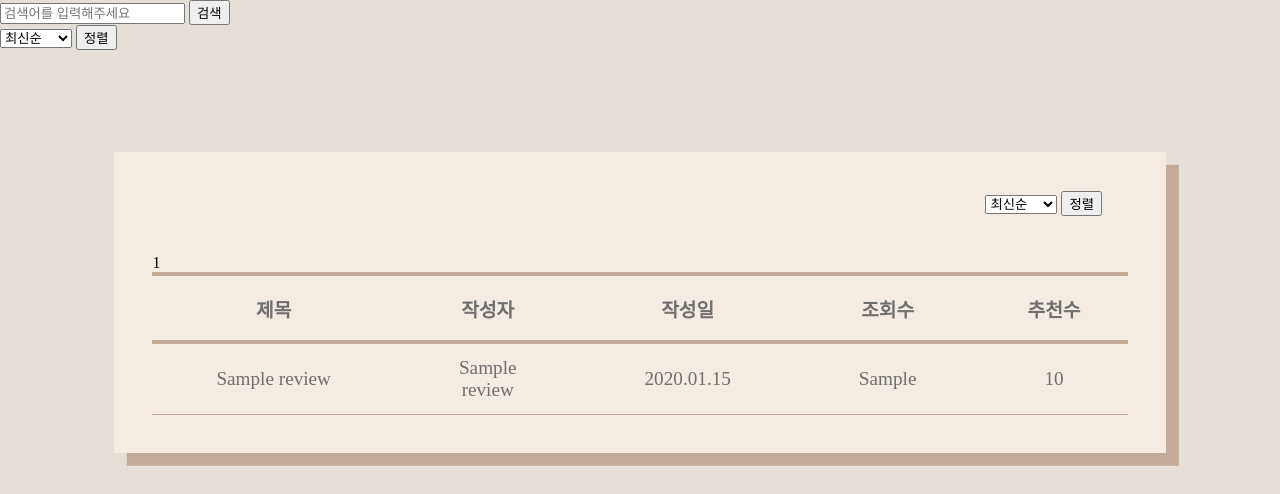
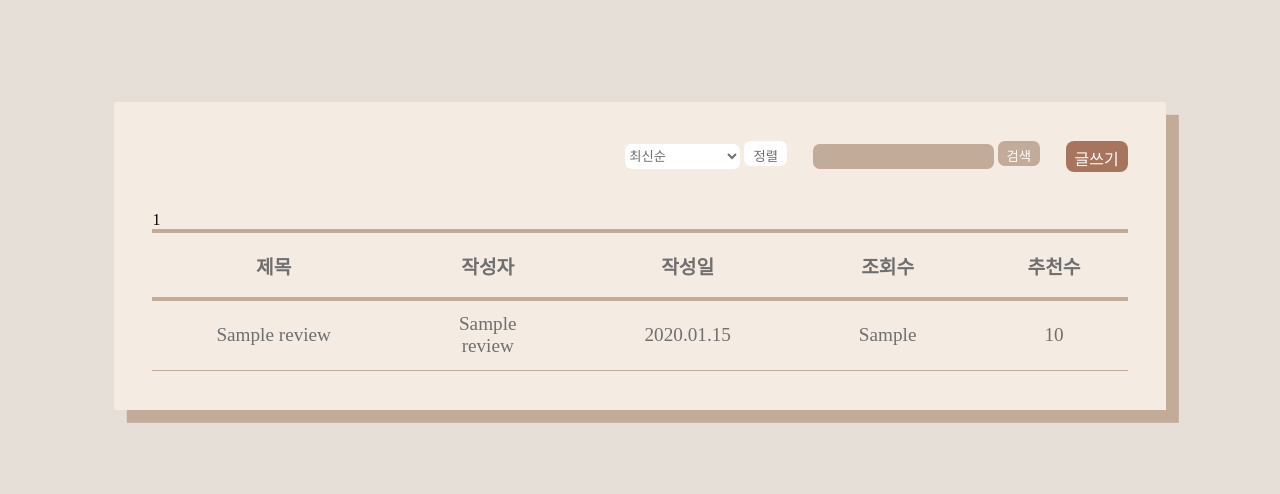
Before and after one commit to LikeLion-at-Skhu-10/haiR_Review, a Django app: template review/templates/r_list.html in a window 1280 px wide. Shown: the part 64-558 px from the top of the page. Run offline with Django 4.2, Linux system fonts and the light colour scheme; the template is opened without the code that fills it: most values are stand-ins (such as "Sample title", 1, 10 or a date in 2020); some libraries are stand-ins or nearby versions; some web fonts are replaced.

Commit message:
프론트 2차

```diff
--- a/main/static/css/list.css
+++ b/main/static/css/list.css
@@ -109,8 +109,8 @@ ul {
     grid-row: 1;
     padding-bottom: 3vw;
     display: flex;
-    justify-self: right;
-    margin-right: 2vw;
+    justify-content: right;
+	gap: 2vw;
 }
 
 .list_table {
@@ -163,3 +163,58 @@ table {
 #list_now {
 	color: #A7755E;
 }
+
+.list_search {
+	background-color: #C2AB99;
+	border: 0;
+	color: white;
+	height: 2vw;
+	border-radius: 0.5em;
+}
+
+.list_sort {
+	background-color: white;
+	border: 0;
+	color: rgb(111, 111, 111);
+	width: 9vw;
+	height: 2vw;
+	border-radius: 0.5em;
+}
+
+.list_search_button {
+	background-color: #C2AB99;
+	border: 0;
+	font-family: 'GangwonEdu_OTFBoldA';
+	color: white;
+	padding-left: 0.7vw;
+	padding-right: 0.7vw;
+	padding-top: 0.4vw;
+	padding-bottom: 0.2vw;
+	border-radius: 0.5em;
+	height: 2vw;
+}
+
+.list_sort_button {
+	background-color: white;
+	border: 0;
+	font-family: 'GangwonEdu_OTFBoldA';
+	color: rgb(111, 111, 111);
+	padding-left: 0.7vw;
+	padding-right: 0.7vw;
+	padding-top: 0.4vw;
+	padding-bottom: 0.2vw;
+	border-radius: 0.5em;
+	height: 2vw;
+}
+
+.list_write {
+	background-color: #A7755E;
+	border-radius: 0.5em;
+	font-family: 'GangwonEdu_OTFBoldA';
+	color: white;
+	text-decoration: none;
+	padding-left: 0.7vw;
+	padding-right: 0.7vw;
+	padding-top: 0.4vw;
+	padding-bottom: 0.2vw;
+}
--- a/review/templates/r_list.html
+++ b/review/templates/r_list.html
@@ -36,37 +36,29 @@
         </ul>
     </nav>
 
-<!-- 검색 -->
-<form  method="POST" action="{% url 'r_search' %}">
-    {% csrf_token %}
-    <input type="search" placeholder="검색어를 입력해주세요" name="r_searched" aria-label="검색창">
-    <button type="submit"> 검색 </button>
-</form>
+    <div class="list_layout">
+        <div class="list_back">
+			<div class="list_form">
 
 				<!-- 정렬 -->
 				<form method="GET" action="{% url 'r_list' %}">
 					<div class="col-4">
-    <select name="sort" id="sort">
+						<select name="sort" id="sort" class="list_sort">
 							<option value="r_date" id="r_date">최신순</option>
 							<option value="r_clicks" id="r_clicks">조회수순</option>
 						</select>
-    <button class="btn btn-primary" type="submit" value="">정렬</button>
+						<button class="list_sort_button" type="submit" value="">정렬</button>
 					</div>
 				</form>
 
-    <div class="list_layout">
-        <div class="list_back">
-            <div class="list_form">
-                <form method="GET" action="{% url 'r_list' %}">
-                    <div>
-                        <select name="r_sort" id="r_sort">
-                            <option value="r_date" id="r_date">최신순</option>
-                            <option value="r_clicks" id="r_clicks">조회수순</option>
-                        </select>
-                        <button type="submit" value="">정렬</button>
-                    </div>
-                    <a type="submit" href="{% url 'q_write' %}"></a>
+				<!-- 검색 -->
+				<form method="POST" action="{% url 'r_search' %}">
+					{% csrf_token %}
+					<input class="list_search" type="search" name="r_searched" aria-label="검색창">
+					<button class="list_search_button" type="submit"> 검색 </button>
 				</form>
+
+				<a class="list_write" type="submit" href="{% url 'q_write' %}">글쓰기</a>
 			</div>
             <div class="list_table">
                 <table>
```
Also changed, not shown: main/static/css/detail.css (+13 -0 lines), main/static/css/main.css (+21 -1 lines), main/templates/main.html (+26 -1 lines), review/templates/r_detail.html (+7 -3 lines). Lines whose indentation alone changed are shown as unchanged.
